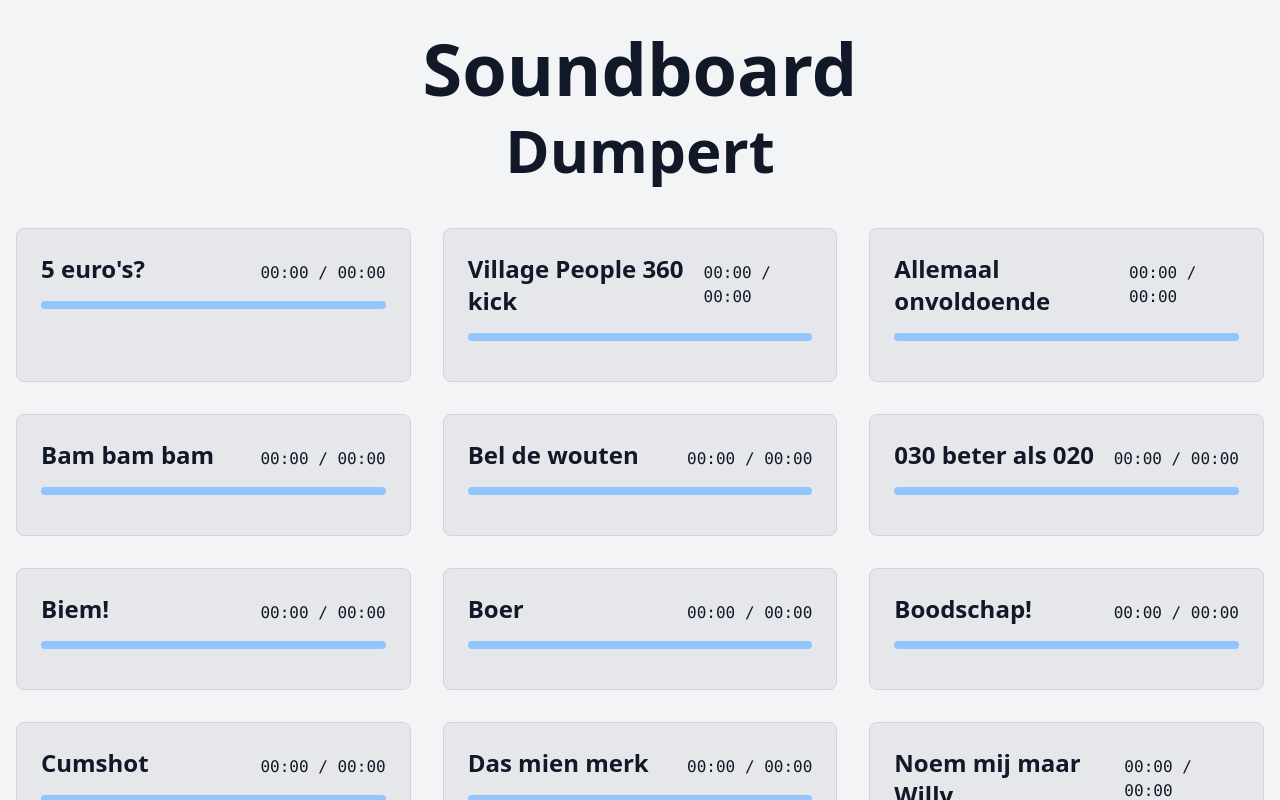
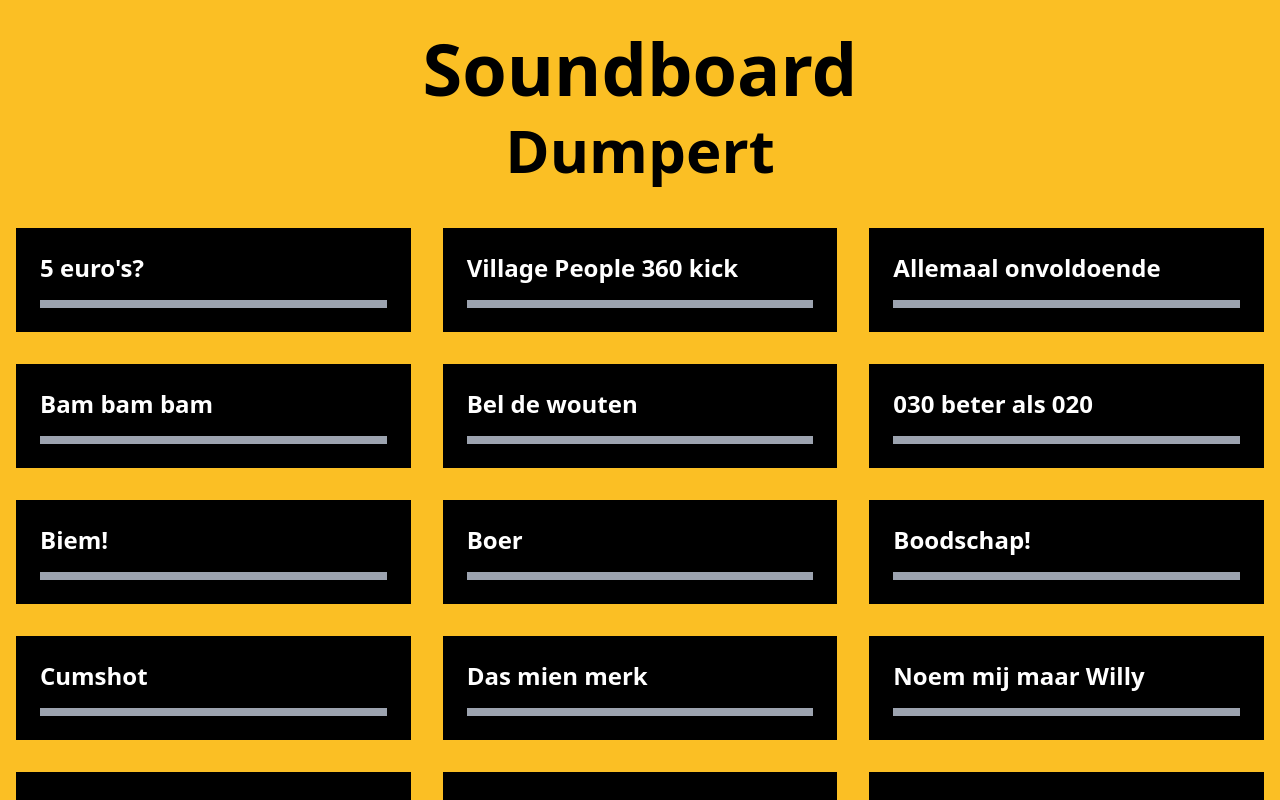
Before and after one commit to iruoy/soundboard, a Next.js app: page /dumpert in a window 1280 px wide. Shown: the top 800 px of the page. Built offline with nearby package versions, Linux system fonts and the light colour scheme.

Commit message:
introduce a black/yellow theme

```diff
--- a/components/Sound.js
+++ b/components/Sound.js
@@ -40,14 +40,14 @@
 
   render() {
     return (
-      <div className="m-4 p-6 cursor-pointer select-none bg-gray-200 dark:bg-gray-800 border border-gray-300 dark:border-gray-700 rounded-lg transition-colors hover:border-blue-500 focus:border-blue-500" onClick={this.play.bind(this)}>
-        <div className="mb-4 flex justify-between items-baseline">
+      <div className="m-4 p-4 cursor-pointer select-none bg-black text-white border-8 border-black hover:border-white focus:border-white" onClick={this.play.bind(this)}>
+        <div className="flex justify-between items-baseline">
           <p className="text-2xl font-bold">{this.props.title}</p>
-          <p className="font-mono">{this.state.currentTime} / {this.state.duration}</p>
+          {/*<p className="font-mono">{this.state.currentTime} / {this.state.duration}</p>*/}
         </div>
-        <div className="relative">
-          <div className="overflow-hidden h-2 mb-4 text-xs flex rounded bg-blue-300 dark:bg-blue-700">
-            <div style={{width: this.state.progress + '%'}} className="shadow-none flex flex-col text-center whitespace-nowrap text-white justify-center bg-blue-500"/>
+        <div className="mt-4 relative">
+          <div className="h-2 flex bg-gray-400">
+            <div style={{width: this.state.progress + '%'}} className="bg-yellow-400"/>
           </div>
         </div>
       </div>
--- a/pages/dumpert.js
+++ b/pages/dumpert.js
@@ -3,7 +3,7 @@
 
 export default function Home() {
   return (
-    <div className="min-h-screen bg-gray-100 dark:bg-gray-900 text-gray-900 dark:text-gray-100 antialiased">
+    <div className="min-h-screen bg-yellow-400 text-black antialiased">
       <Head>
         <title>Dumpert - Soundboard</title>
         <link rel="icon" href="/favicon.ico" />
--- a/pages/index.js
+++ b/pages/index.js
@@ -2,7 +2,7 @@
 
 export default function Home() {
   return (
-    <div className="min-h-screen bg-gray-100 dark:bg-gray-900 text-gray-900 dark:text-gray-100 antialiased">
+    <div className="min-h-screen bg-yellow-400 text-black antialiased">
       <Head>
         <title>Soundboard</title>
         <link rel="icon" href="/favicon.ico" />
@@ -13,13 +13,13 @@
 
         <div className="grid md:grid-cols-2 xl:grid-cols-3">
           <a href="/dumpert">
-            <div className="m-4 p-6 cursor-pointer select-none bg-gray-200 dark:bg-gray-800 border border-gray-300 dark:border-gray-700 rounded-lg transition-colors hover:border-blue-500 focus:border-blue-500">
+            <div className="m-4 p-4 cursor-pointer select-none bg-black text-white border-8 border-black hover:border-white focus:border-white">
               <p className="text-2xl font-bold">Dumpert</p>
             </div>
           </a>
 
           <a href="/scouting">
-            <div className="m-4 p-6 cursor-pointer select-none bg-gray-200 dark:bg-gray-800 border border-gray-300 dark:border-gray-700 rounded-lg transition-colors hover:border-blue-500 focus:border-blue-500">
+            <div className="m-4 p-4 cursor-pointer select-none bg-black text-white border-8 border-black hover:border-white focus:border-white">
               <p className="text-2xl font-bold">Scouting</p>
             </div>
           </a>
--- a/pages/scouting.js
+++ b/pages/scouting.js
@@ -3,7 +3,7 @@
 
 export default function Home() {
   return (
-    <div className="min-h-screen bg-gray-100 dark:bg-gray-900 text-gray-900 dark:text-gray-100 antialiased">
+    <div className="min-h-screen bg-yellow-400 text-black antialiased">
       <Head>
         <title>Scouting - Soundboard</title>
         <link rel="icon" href="/favicon.ico" />
--- a/tailwind.config.js
+++ b/tailwind.config.js
@@ -1,6 +1,6 @@
 module.exports = {
   purge: ['./pages/**/*.js', './components/**/*.js'],
-  darkMode: 'media', // false, 'media' or 'class'
+  darkMode: false, // false, 'media' or 'class'
   theme: {
     extend: {},
   },
```
